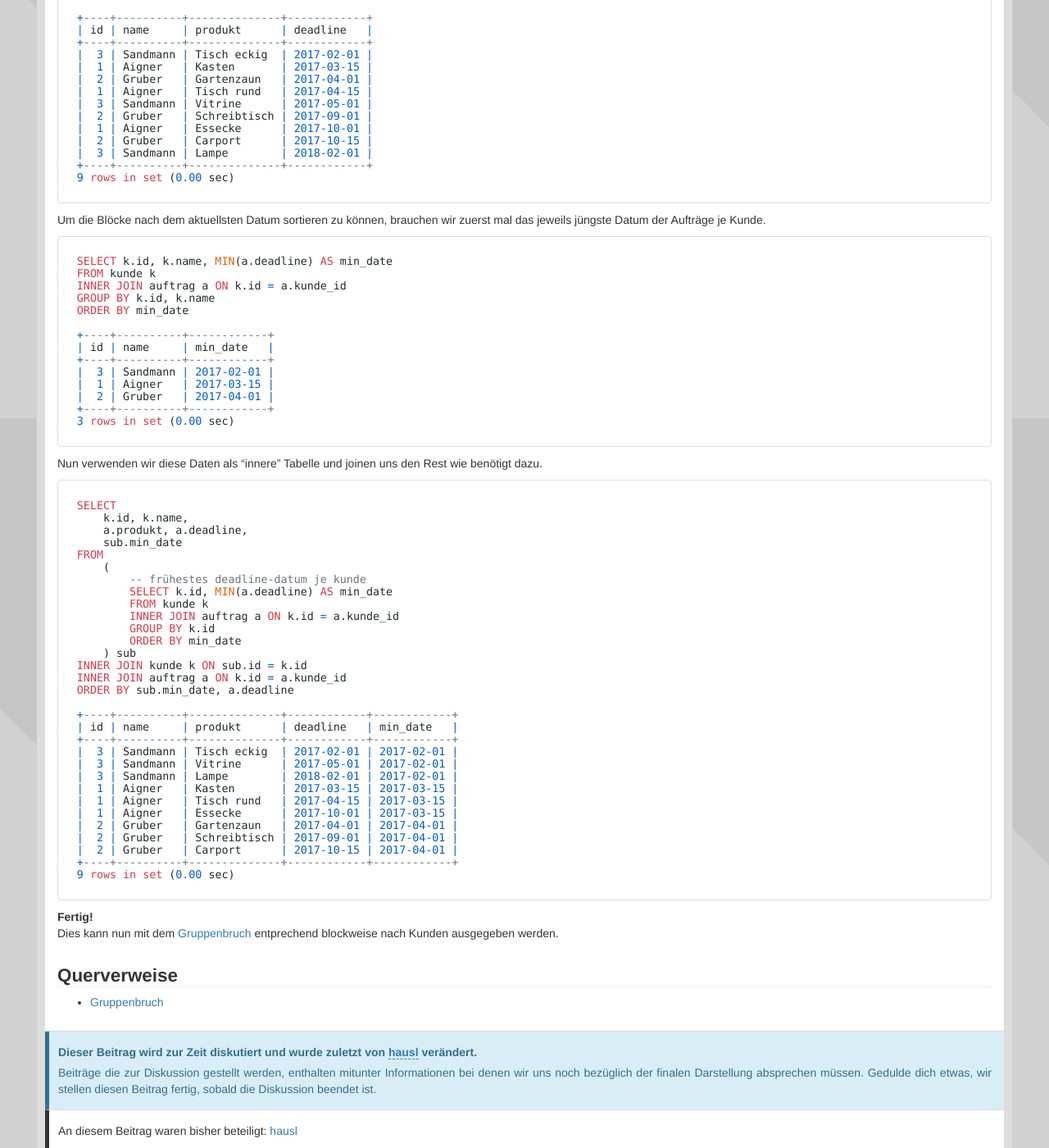
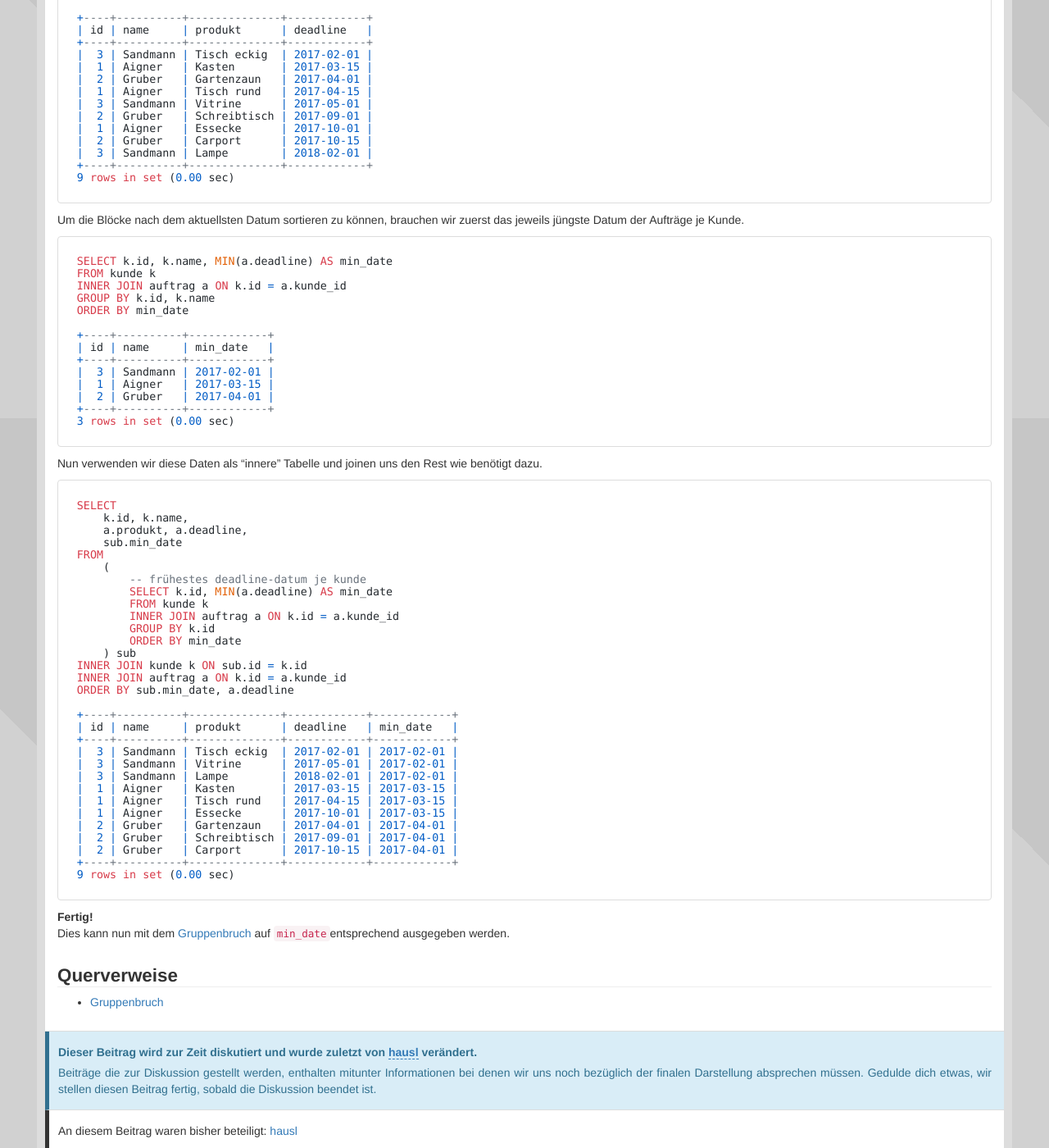
Before and after one commit to php-de/php-de.github.io, a Jekyll site: the page built from implement-approach/19_sql-special-sort.md, in a window 1280 px wide and 1400 px high, scrolled down 3090 px. Shown: the whole window at 82% size. Built offline with Jekyll 4.4.1, drawn with Linux system fonts in a browser that asks for light colours; nearby versions of some CDN libraries.

Commit message:
Update 19_sql-special-sort.md

```diff
--- a/implement-approach/19_sql-special-sort.md
+++ b/implement-approach/19_sql-special-sort.md
@@ -242,7 +242,7 @@ ORDER BY deadline
 
 
 Um die Blöcke nach dem aktuellsten Datum sortieren zu können,
-brauchen wir zuerst mal das jeweils jüngste Datum der Aufträge
+brauchen wir zuerst das jeweils jüngste Datum der Aufträge
 je Kunde.
 
 ~~~ sql
@@ -300,7 +300,7 @@ ORDER BY sub.min_date, a.deadline
 ~~~
 
 **Fertig!**<br>
-Dies kann nun mit dem [Gruppenbruch]({{ page.root }}/jumpto/gruppenbruch/) entprechend blockweise nach Kunden ausgegeben werden.
+Dies kann nun mit dem [Gruppenbruch]({{ page.root }}/jumpto/gruppenbruch/) auf `min_date`entsprechend ausgegeben werden.
 
 
 
```
